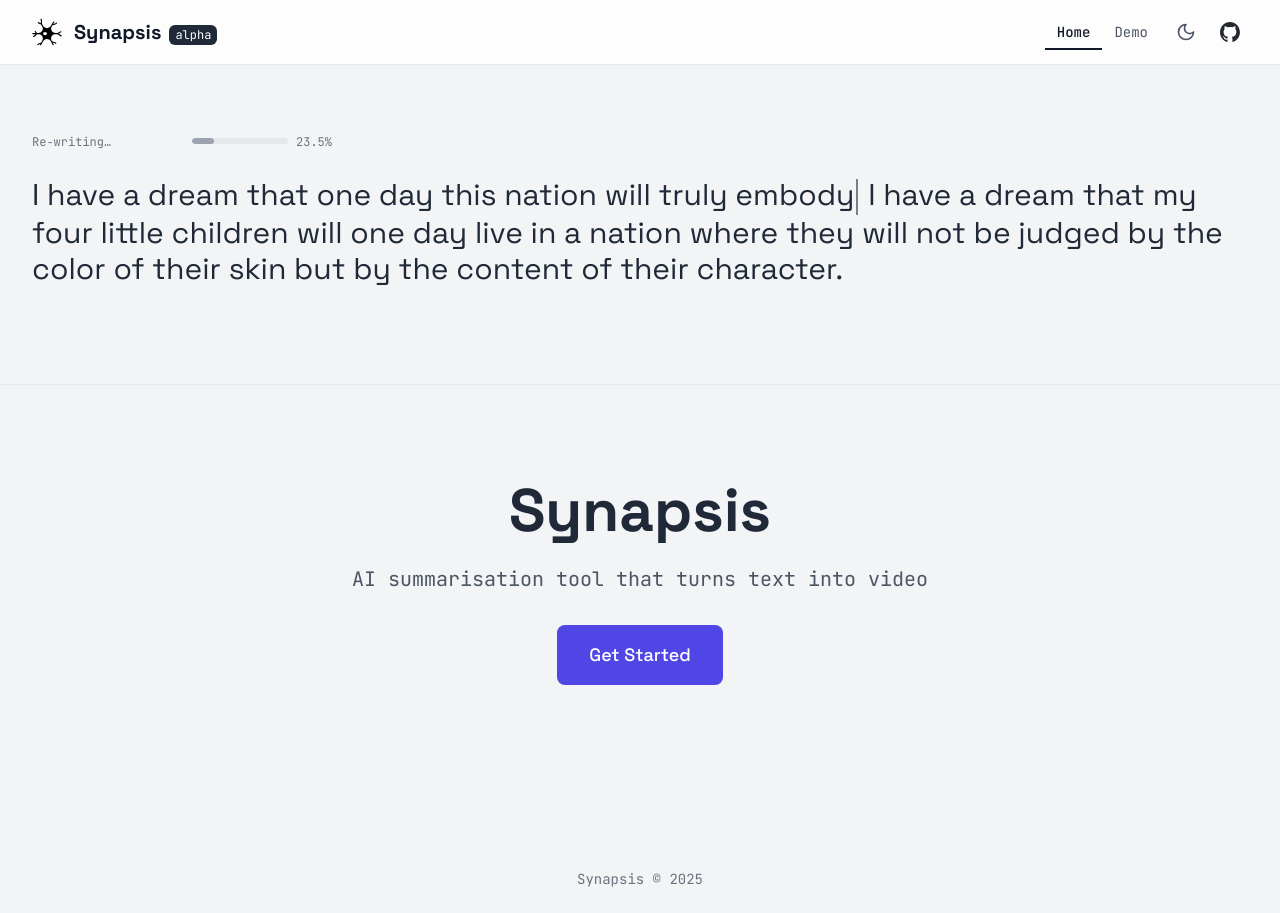
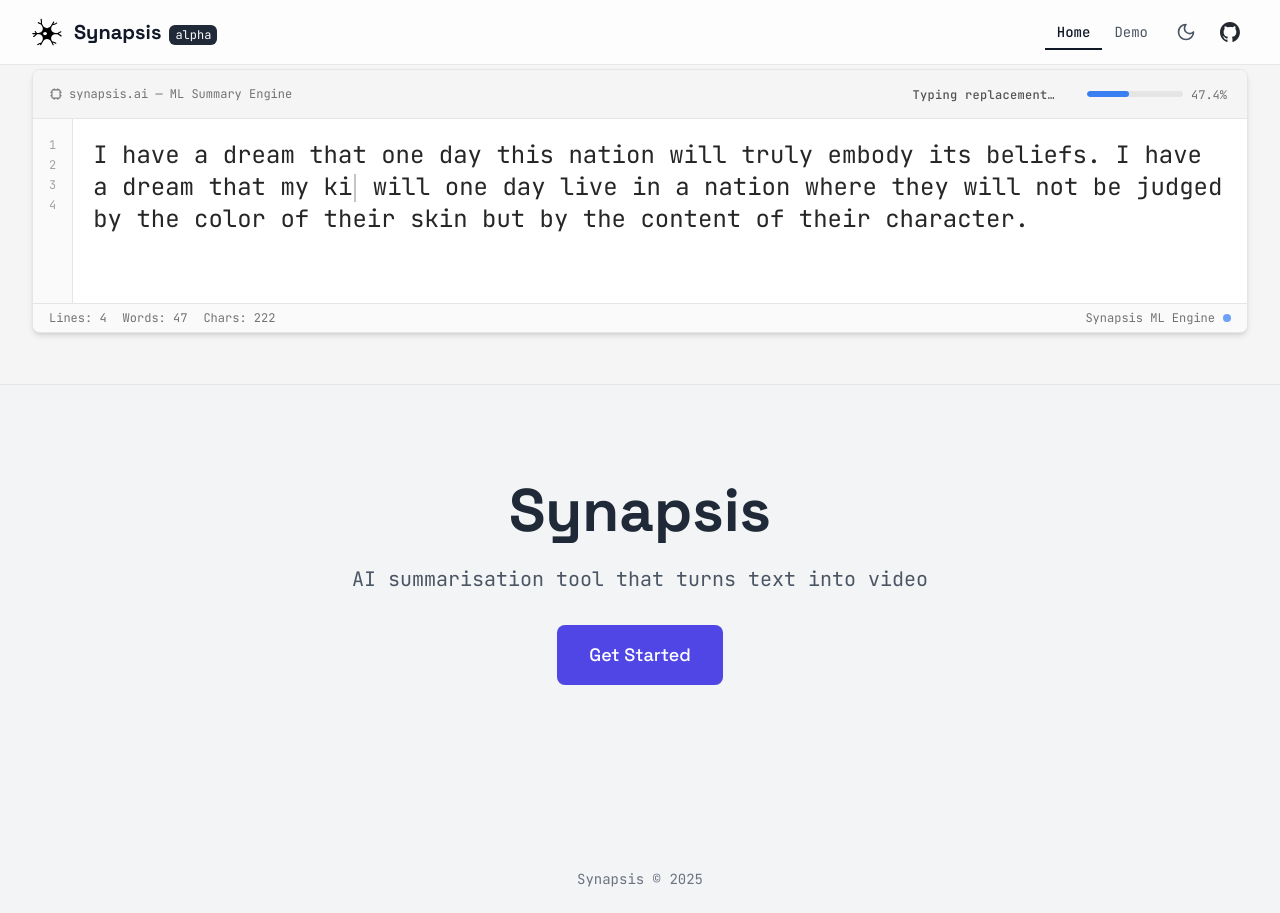
Before and after one commit to SynapsisAI/mono, a React (Vite) app in the folder packages/frontend/: page / in a window 1280 px wide. Built offline with nearby package versions, Linux system fonts and the light colour scheme.

Commit message:
feat: enhance TextSummarizer with cursor animation, improved layout, and new controls

```diff
--- a/packages/frontend/src/components/ui/TextSummarizer.jsx
+++ b/packages/frontend/src/components/ui/TextSummarizer.jsx
@@ -1,4 +1,21 @@
 import { useState, useEffect, useMemo } from 'react';
+import { RefreshCw, Video } from 'lucide-react';
+
+// Add keyframes for cursor blink animation
+const cursorBlinkKeyframes = `
+@keyframes blink {
+  0%, 100% { opacity: 1; }
+  50% { opacity: 0; }
+}
+`;
+
+// Add the keyframes to the document
+if (typeof document !== 'undefined') {
+  const style = document.createElement('style');
+  style.type = 'text/css';
+  style.appendChild(document.createTextNode(cursorBlinkKeyframes));
+  document.head.appendChild(style);
+}
 
 /**
  * TextSummarizer – stable layout (no vertical shifts)
@@ -73,65 +90,170 @@ export default function TextSummarizer() {
 
   /* ---------- frame stepping ---------- */
   const [frame, setFrame] = useState(0);
+  const [autoPlay, setAutoPlay] = useState(true);
+
+  // Use a constant fast speed (equivalent to the previous level 5)
+  const SPEED_MULTIPLIER = 2.0; // Set to the fastest speed
+
+  // Reset function to restart the animation
+  const resetAnimation = () => {
+    setFrame(0);
+    setAutoPlay(true);
+  };
+
   useEffect(() => {
+    // Only advance frames if autoPlay is true
+    if (!autoPlay) return;
+
     const cur = frames[frame];
-    const delay =
+    // Use constant fast speed
+    const baseDelay =
       cur.type === 'typing'    ? 120  :
       cur.type === 'highlight' ? 1100 :
       cur.type === 'cursor'    ? 700  :
       cur.type === 'pause'     ? 1500 :
-      cur.type === 'final'     ? 3000 : 1700;
+      cur.type === 'final'     ? 1000 : 1700;
 
-    const id = setTimeout(() => setFrame(i => (i === frames.length - 1 ? 0 : i + 1)), delay);
+    // Apply the fast speed multiplier
+    const delay = Math.round(baseDelay / SPEED_MULTIPLIER);
+
+    const id = setTimeout(() => {
+      // If we reach the last frame, stop auto-playing instead of looping
+      if (frame === frames.length - 1) {
+        setAutoPlay(false);
+      } else {
+        setFrame(f => f + 1);
+      }
+    }, delay);
+
     return () => clearTimeout(id);
-  }, [frame, frames]);
+  }, [frame, frames, autoPlay]);
 
   /* ---------- render helpers ---------- */
   const renderText = f => {
     if (f.type === 'final') return <em className="italic">{f.text}</em>;
     if (f.highlight) {
       const [s, e] = f.highlight;
-      // Use a blue that works well in both light and dark modes
-      return <>{f.text.slice(0, s)}<span className="bg-blue-500/30 dark:bg-blue-600/40 rounded px-0.5">{f.text.slice(s, e)}</span>{f.text.slice(e)}</>;
+      // Use neutral tones for both modes
+      return <>{f.text.slice(0, s)}<span className="bg-neutral-300/50 dark:bg-neutral-600/60 rounded px-0.5">{f.text.slice(s, e)}</span>{f.text.slice(e)}</>;
     }
     if (f.cursor !== null) {
-      return <>{f.text.slice(0, f.cursor)}<span className="animate-pulse border-r-2 border-current mx-0.5 inline-block h-[1.2em] align-middle" />{f.text.slice(f.cursor)}</>;
+      return <>{f.text.slice(0, f.cursor)}<span className="inline-block mx-0.5 w-[2px] h-[1.2em] align-middle bg-current animate-[blink_1s_ease-in-out_infinite]" />{f.text.slice(f.cursor)}</>;
     }
-    return <>{f.text}<span className="animate-pulse ml-0.5">|</span></>;
+    return <>{f.text}<span className="inline-block ml-0.5 w-[2px] h-[1.2em] align-middle bg-current animate-[blink_1s_ease-in-out_infinite]" /></>;
   };
 
   const f = frames[frame];
 
   /* ---------- layout ---------- */
+  // Count words in current text
+  const wordCount = f.text.trim().split(/\s+/).length;
+  // Count characters
+  const charCount = f.text.length;
+  // Estimate line count (rough approximation)
+  const lineCount = Math.max(1, Math.ceil(charCount / 60));
+
   return (
-    <div className="w-full h-[40vh] bg-gray-100 dark:bg-black text-gray-800 dark:text-gray-100 overflow-hidden flex items-center border-b border-gray-200 dark:border-gray-800">
-      <div className="max-w-7xl w-full mx-auto px-4 sm:px-6 lg:px-8 py-8">
-        {/* status + progress (combined inline with fixed widths) */}
-        <div className="flex items-center mb-6">
-          {/* Fixed-width status container */}
-          <div className="w-36 mr-4">
-            <span className="text-xs font-mono text-gray-500 dark:text-gray-400">{f.status}</span>
+    <div className="w-full h-[40vh] bg-neutral-100 dark:bg-black text-neutral-800 dark:text-neutral-100 overflow-hidden flex items-center border-b border-neutral-200 dark:border-neutral-800 relative">
+      <div className="max-w-7xl w-full mx-auto px-4 sm:px-6 lg:px-8 py-8 relative">
+
+        {/* Code editor frame */}
+        <div className="bg-white dark:bg-zinc-900 rounded-lg overflow-hidden shadow-md border border-neutral-200 dark:border-neutral-800">
+          {/* Editor header/titlebar */}
+          <div className="bg-neutral-100 dark:bg-zinc-900 px-4 py-2 border-b border-neutral-200 dark:border-neutral-800 flex items-center justify-between">
+            <div className="flex items-center">
+              <div className="text-xs font-mono text-neutral-500 dark:text-neutral-400 flex items-center">
+                <svg xmlns="http://www.w3.org/2000/svg" className="h-3.5 w-3.5 mr-1.5" fill="none" viewBox="0 0 24 24" stroke="currentColor">
+                  <path strokeLinecap="round" strokeLinejoin="round" strokeWidth={2} d="M9 3v2m6-2v2M9 19v2m6-2v2M5 9H3m2 6H3m18-6h-2m2 6h-2M7 19h10a2 2 0 002-2V7a2 2 0 00-2-2H7a2 2 0 00-2 2v10a2 2 0 002 2z" />
+                </svg>
+                synapsis.ai — ML Summary Engine
+              </div>
             </div>
 
+            {/* Status and progress */}
+            <div className="flex items-center">
+              {/* Status container with subtle emphasis */}
+              <div className="py-1 px-2 rounded mr-6 bg-neutral-100 dark:bg-zinc-800">
+                <span className="text-xs font-mono text-neutral-600 dark:text-neutral-300 font-medium tracking-wide">{f.status}</span>
+              </div>
+
+              {/* Progress container */}
+              <div className="flex items-center">
                 {/* Fixed-width progress bar */}
-          <div className="w-24 h-1.5 bg-gray-200 dark:bg-gray-800 rounded-full overflow-hidden">
-            <div className="h-full bg-gray-400 dark:bg-gray-600 rounded-full transition-all duration-300"
+                <div className="w-24 h-1.5 bg-neutral-200 dark:bg-neutral-800 rounded-full overflow-hidden">
+                  <div className="h-full bg-blue-500 dark:bg-blue-400 rounded-full transition-all duration-300 shadow-inner"
                       style={{ width: `${f.progress}%` }} />
                 </div>
 
                 {/* Fixed-width percentage container */}
                 <div className="w-10 ml-2">
-            <span className="text-xs font-mono text-gray-500 dark:text-gray-400">{f.progress}%</span>
+                  <span className="text-xs font-mono text-neutral-500 dark:text-neutral-400">{f.progress}%</span>
+                </div>
+              </div>
             </div>
           </div>
 
-        {/* fixed‑height text area to avoid jumps */}
-        <div className="min-h-[7rem] md:min-h-[8rem] lg:min-h-[9rem]">
-          <p className="text-xl md:text-2xl lg:text-3xl leading-tight font-sans whitespace-pre-wrap">
+          {/* Editor content */}
+          <div className="flex">
+            {/* Line numbers */}
+            <div className="hidden md:block bg-neutral-50 dark:bg-zinc-900 text-right p-4 border-r border-neutral-200 dark:border-neutral-800 text-neutral-400 dark:text-neutral-600 font-mono text-xs select-none">
+              {Array.from({ length: lineCount }, (_, i) => (
+                <div key={i} className="py-0.5">{i + 1}</div>
+              ))}
+            </div>
+
+            {/* Text content area */}
+            <div className="flex-1 p-5 bg-white dark:bg-zinc-900">
+              <div className="min-h-[7rem] md:min-h-[8rem] lg:min-h-[9rem] font-mono">
+                <p className="text-lg md:text-xl lg:text-2xl leading-tight whitespace-pre-wrap">
                   {renderText(f)}
                 </p>
               </div>
             </div>
           </div>
+
+          {/* Status bar */}
+          <div className="bg-neutral-50 dark:bg-zinc-900 px-4 py-1.5 border-t border-neutral-200 dark:border-neutral-800 flex justify-between text-xs font-mono text-neutral-500 dark:text-neutral-400">
+            <div className="flex items-center space-x-4">
+              <span>Lines: {lineCount}</span>
+              <span>Words: {wordCount}</span>
+              <span>Chars: {charCount}</span>
+            </div>
+            <div className="flex items-center">
+              <span>Synapsis ML Engine</span>
+              <div className="ml-2 w-2 h-2 rounded-full bg-blue-500 dark:bg-blue-400 animate-pulse shadow-sm"></div>
+            </div>
+          </div>
+        </div>
+
+        {/* Container for controls below terminal */}
+        <div className="mt-4 px-1">
+          {/* Action buttons - appear when animation completes */}
+          <div
+            className={`flex justify-between transition-all duration-300 ${!autoPlay && frame === frames.length - 1 ? 'opacity-100 transform translate-y-0' : 'opacity-0 transform translate-y-4'}`}
+          >
+            {/* Restart button - bottom left */}
+            <button
+              onClick={resetAnimation}
+              className="flex items-center space-x-1.5 px-3 py-1.5 bg-neutral-200 dark:bg-zinc-800 hover:bg-neutral-300 dark:hover:bg-zinc-700 rounded text-sm text-neutral-700 dark:text-neutral-300 transition-colors group"
+            >
+              <RefreshCw className="h-3.5 w-3.5 group-hover:rotate-180 transition-transform duration-500" />
+              <span>Restart Summary</span>
+            </button>
+
+            {/* Generate Video button - bottom right */}
+            <button
+              className="flex items-center space-x-1.5 px-3 py-1.5 bg-blue-400 hover:bg-blue-500 dark:bg-blue-400/70 dark:hover:bg-blue-400/90 rounded text-sm text-white transition-colors group"
+            >
+              <span>Generate Video Now!</span>
+              <div className="relative h-3.5 w-3.5">
+                <Video className="h-3.5 w-3.5 relative z-10 group-hover:text-white transition-colors" />
+                <span className="absolute inset-0 bg-blue-300 dark:bg-blue-300/40 rounded-full scale-0 group-hover:scale-150 opacity-0 group-hover:opacity-30 transition-all duration-700 ease-out"></span>
+              </div>
+            </button>
+          </div>
+        </div>
+      </div>
+    </div>
   );
 }
```
Lines whose indentation alone changed are shown as unchanged.
